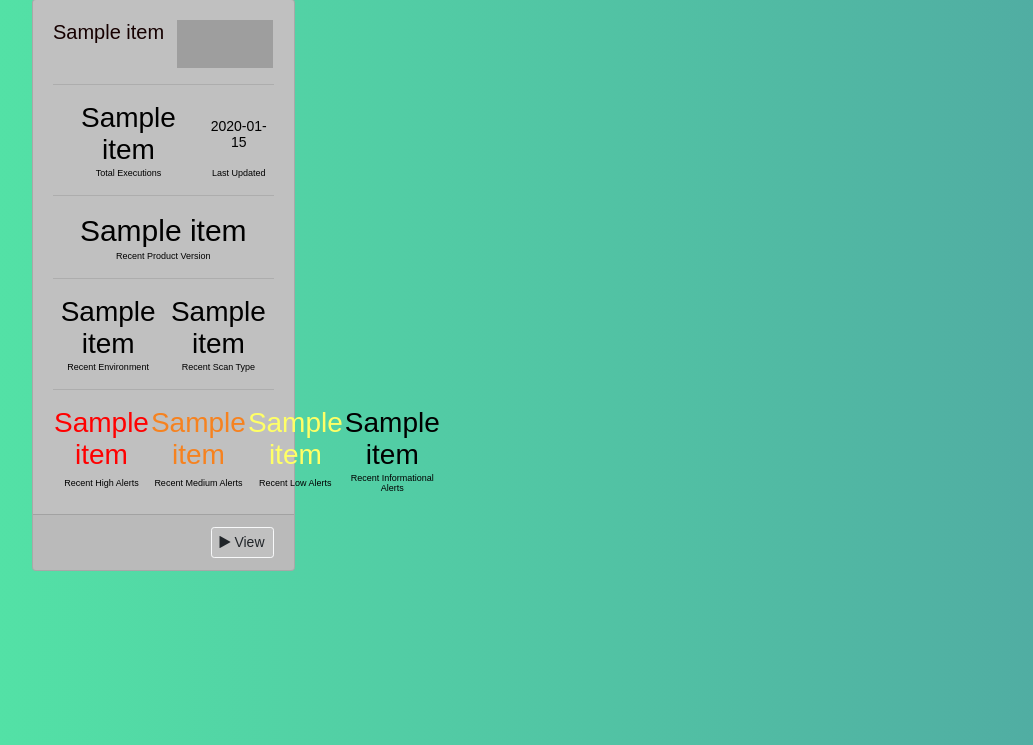
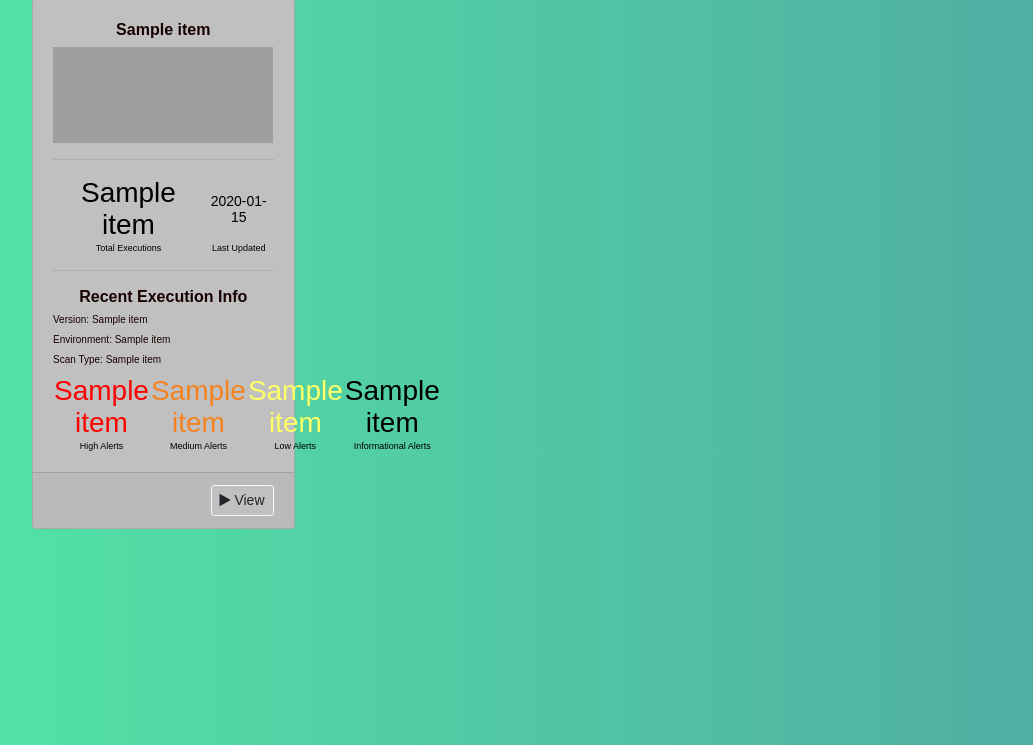
Before and after one commit to Accruent/owasp-zap-historic, a Flask app: template owasp_zap_historic/templates/index.html in a window 1280 px wide. Shown: the part 55-800 px from the top of the page, without its empty margins (38-1071 px from the left). Run offline with Flask 2, Linux system fonts and the light colour scheme; the template is opened without the code that fills it: most values are stand-ins (such as "Sample title", 1, 10 or a date in 2020); parts of the project's set-up code (start-up, migrations or seed data) failed here and were passed over; some libraries are stand-ins or nearby versions; grey boxes are pictures that could not be loaded.

Commit message:
adjust homepage cards for products with longer product names, environment names, and version names

```diff
--- a/owasp_zap_historic/templates/index.html
+++ b/owasp_zap_historic/templates/index.html
@@ -67,9 +67,8 @@
                 <div class="col-sm-6 col-md-4 col-lg-3 mt-4">
                     <div class="card columns" style="background-color:silver">
                         <div class="card-body">
-                            <h5 class="card-title text" title="{{item[1]}}">{{item[1]}}
-                                <a><img src="{{item[3]}}" style="height:48px;width:96px;float:right;"></a>
-                            </h5>
+                            <h3 style="text-align:center;;font-size:16;"><b>{{item[1]}}</b></h3>
+                            <a><img src="{{item[3]}}" style="height:96px;width:220px;"></a>
                             <hr>
                             <table class="text-muted" style="width:100%;text-align:center;">
                                 <tbody>
@@ -84,34 +83,10 @@
                                 </tbody>
                             </table>
                             <hr>
-                            <table class="text-muted" style="height:50px;width:100%;text-align:center;">
-                                <tbody>
-                                    {% set font_size = 400 / item[13] | length  %}
-                                    {% if font_size > 30 %}
-                                        {% set font_size = 30 %}
-                                    {% endif %}
-                                    <tr style="font-size:{{font_size}};">
-                                        <td style="color:black">{{item[13]}}</td>
-                                    </tr>
-                                    <tr style="font-size:9px;">
-                                        <td style="color:black">Recent Product Version</td>
-                                    </tr>
-                                </tbody>
-                            </table>
-                            <hr>
-                            <table class="text-muted" style="width:100%;text-align:center;">
-                                <tbody>
-                                    <tr style="font-size:28px;">
-                                        <td style="color:black">{{item[4]}}</td>
-                                        <td style="color:black">{{item[5]}}</td>
-                                    </tr>
-                                    <tr style="font-size:9px;">
-                                        <td style="color:black">Recent Environment</td>
-                                        <td style="color:black">Recent Scan Type</td>
-                                    </tr>
-                                </tbody>
-                            </table>
-                            <hr>
+                            <h3 style="text-align:center;;font-size:16;"><b>Recent Execution Info</b></h3>
+                            <h4 style="text-align:left;font-size:10;">Version: {{item[13]|truncate(40,true) }}</h4>
+                            <h4 style="text-align:left;font-size:10;">Environment: {{item[4]|truncate(35,true) }}</h4>
+                            <h4 style="text-align:left;font-size:10;">Scan Type: {{item[5]|truncate(20,true) }}</h4>
                             <table class="text-muted" style="width:100%;text-align:center;">
                                 <tbody>
                                     <tr style="font-size:28px;">
@@ -121,10 +96,10 @@
                                         <td style="color:black">{{item[12]}}</td>
                                     </tr>
                                     <tr style="font-size:9px;">
-                                        <td style="color:black">Recent High Alerts</td>
-                                        <td style="color:black">Recent Medium Alerts</td>
-                                        <td style="color:black">Recent Low Alerts</td>
-                                        <td style="color:black">Recent Informational Alerts</td>
+                                        <td style="color:black">High Alerts</td>
+                                        <td style="color:black">Medium Alerts</td>
+                                        <td style="color:black">Low Alerts</td>
+                                        <td style="color:black">Informational Alerts</td>
                                     </tr>
                                 </tbody>
                             </table>
```
